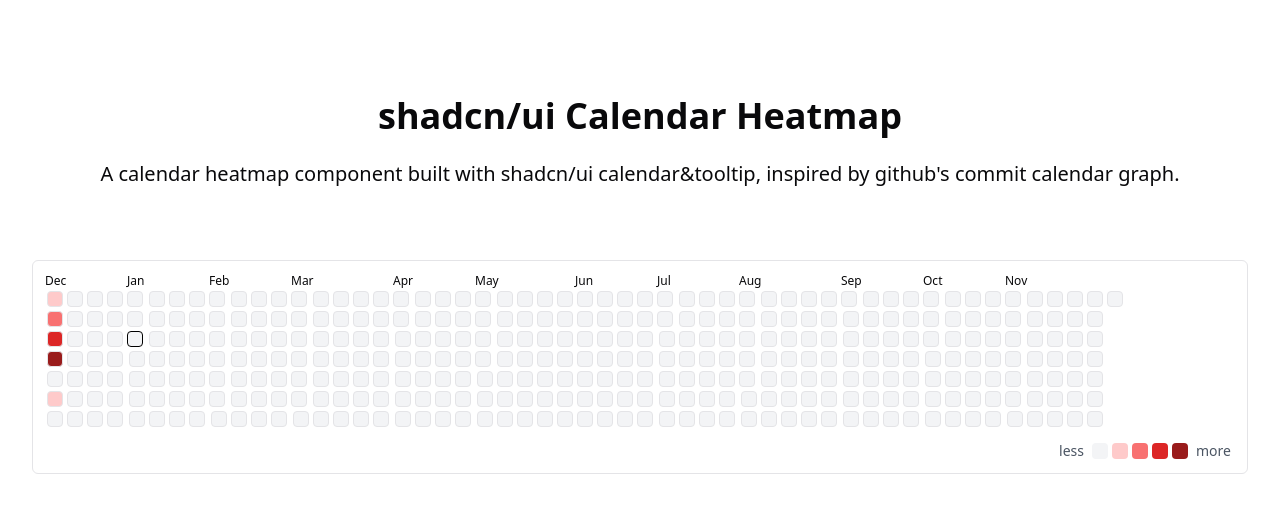
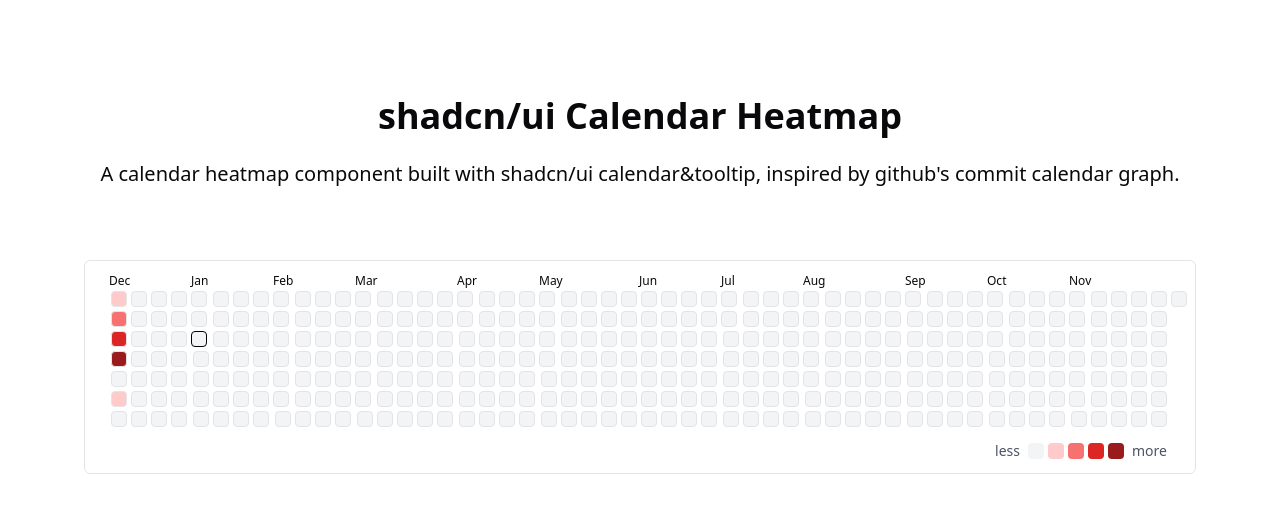
Before and after one commit to sp-yduck/shadcn-ui-calendar-heatmap, a React (Vite) app: page / in a window 1280 px wide. Shown: the top 512 px of the page. Built offline with nearby package versions, Linux system fonts and the light colour scheme.

Commit message:
place the calendar to center

```diff
--- a/src/App.tsx
+++ b/src/App.tsx
@@ -19,7 +19,7 @@
           inspired by github's commit calendar graph.
         </p>
       </div>
-      <div className="p-8">
+      <div className="flex p-8 justify-center">
         <CalendarHeatmap data={exampleData} />
       </div>
     </div>
--- a/src/components/calendar/CalendarHeatmap.tsx
+++ b/src/components/calendar/CalendarHeatmap.tsx
@@ -103,7 +103,7 @@
 
   return (
     <div
-      className="flex-cols w-full rounded-md border pb-3 overflow-x-scroll"
+      className="flex-cols rounded-md border px-3 pb-3 overflow-x-scroll"
       style={
         {
           "--box-size": DAY_SIZE,
@@ -114,6 +114,7 @@
       <Calendar
         formatters={{ formatCaption }}
         numberOfMonths={12}
+        className="justify-center items-center"
         classNames={{
           nav: "hidden",
           caption: "text-xs",
```
